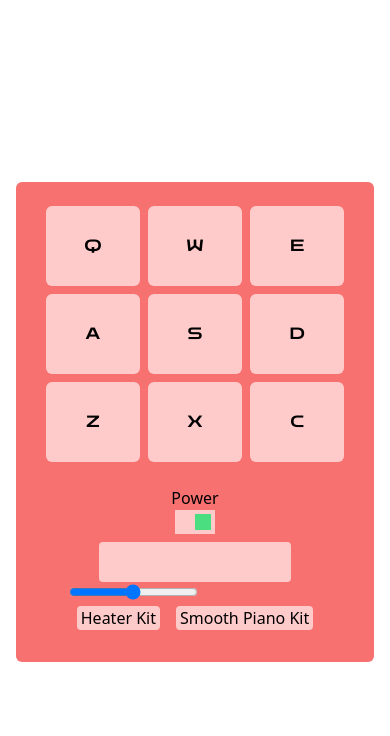
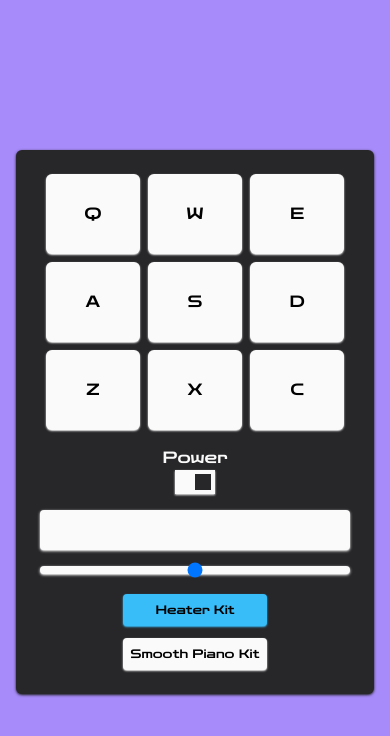
Before and after one commit to DikDns/fcc-front-end-development-projects, a React (Vite) app: page / in a window 390 px wide. Shown: the top 736 px of the page. Built offline with nearby package versions, Linux system fonts and the light colour scheme.

Commit message:
add: final UI

```diff
--- a/src/Drum.jsx
+++ b/src/Drum.jsx
@@ -65,27 +65,26 @@ function Drum() {
   const [currentPadBank, setCurrentPadBank] = useState(padBank[0]);
   const [display, setDisplay] = useState(`Heater Kit`);
   const [power, setPower] = useState(true);
-  const [sliderVal, setSliderVal] = useState(0.5);
+  const [sliderVal, setSliderVal] = useState(50);
 
   const handleSlider = (e) => {
     if (!power) return;
-    setSliderVal(() => e.target.value / 100);
+    setSliderVal(() => e.target.value);
   };
 
   useEffect(() => {
     const audios = document.querySelectorAll(`.clip`);
     if (!audios) return;
     audios.forEach((audio) => {
-      audio.volume = sliderVal;
+      audio.volume = sliderVal / 100;
     });
-    const vol = Math.round(sliderVal * 100);
-    setDisplay(() => `volume: ${vol}%`);
+    setDisplay(() => `volume: ${sliderVal}%`);
   }, [sliderVal]);
 
   const handlePadClick = (e) => {
     if (!power) return;
     if (!e.target.classList.contains("drum-pad")) return;
-    if (sliderVal === 0) {
+    if (sliderVal == 0) {
       setDisplay(() => `volume: muted`);
       return;
     }
@@ -96,6 +95,8 @@ function Drum() {
     );
     if (!namePad) return;
 
+    updateDrumPadDisplay(namePad.id);
+
     audio.currentTime = 0;
     audio.play();
 
@@ -105,7 +106,7 @@ function Drum() {
   useEffect(() => {
     const handlePadKeyDown = (e) => {
       if (!power) return;
-      if (sliderVal === 0) {
+      if (sliderVal == 0) {
         setDisplay(() => `volume: muted`);
         return;
       }
@@ -115,6 +116,8 @@ function Drum() {
       );
       if (!namePad) return;
       const audio = document.querySelector(`#${namePad.keyTrigger}`);
+
+      updateDrumPadDisplay(namePad.id);
 
       audio.currentTime = 0;
       audio.play();
@@ -153,14 +156,29 @@ function Drum() {
     setDisplay(() => ``);
   }, []);
 
+  const updateDrumPadDisplay = (namePadId = ``) => {
+    const btn = document.querySelector(`#${namePadId}`);
+    btn.classList.remove(`shadow-zinc-50`);
+    btn.classList.remove(`bg-zinc-50`);
+    btn.classList.add(`bg-sky-400`);
+    btn.classList.add(`shadow-sky-400`);
+
+    setTimeout(() => {
+      btn.classList.remove(`shadow-sky-400`);
+      btn.classList.remove(`bg-sky-400`);
+      btn.classList.add(`bg-zinc-50`);
+      btn.classList.add(`shadow-zinc-50`);
+    }, 100);
+  };
+
   return (
     <main
       id="drum-machine"
-      className={`flex min-h-screen items-center justify-center`}
+      className={`flex min-h-screen items-center justify-center bg-violet-400`}
     >
       <div
         id="drum-container"
-        className={`flex w-11/12 flex-col items-center justify-between rounded-md bg-red-400 p-4 sm:w-[600px] sm:flex-row`}
+        className={`flex w-11/12 flex-col items-center justify-between rounded-md bg-zinc-800 p-4 shadow shadow-zinc-800 sm:w-[600px] sm:flex-row`}
       >
         <div
           onClick={(e) => handlePadClick(e)}
@@ -173,7 +191,13 @@ function Drum() {
               key={kit.id}
               id={kit.id}
               type="button"
-              className={`drum-pad h-20 w-full rounded-md bg-red-200 font-display sm:w-28`}
+              className={
+                `drum-pad` +
+                ` ` +
+                `${
+                  !power ? `bg-zinc-400` : `bg-zinc-50`
+                } h-20 w-full rounded-md font-display shadow-sm shadow-zinc-50 transition-all duration-200 sm:w-28`
+              }
             >
               <audio
                 className={`clip`}
@@ -184,51 +208,69 @@ function Drum() {
             </button>
           ))}
         </div>
-        <div className={`flex flex-col items-center p-4`}>
+        <div
+          className={`flex w-full flex-col items-center p-2 sm:w-fit md:p-4`}
+        >
           <div
             onClick={(e) => handlePowerClick(e)}
             id="power"
-            className={`mb-2 flex flex-col items-center justify-center`}
+            className={`mb-2 flex flex-col items-center justify-center font-display text-zinc-50`}
           >
             Power
-            <div className={`h-6 w-10 cursor-pointer bg-red-200 p-1`}>
+            <div
+              className={`${
+                !power ? `bg-zinc-400` : `bg-zinc-50 shadow-zinc-50`
+              } h-6 w-10 cursor-pointer p-1 shadow-sm transition-all duration-200`}
+            >
               <div
                 className={`${
-                  power ? `float-right` : `float-left`
-                } h-full w-1/2 bg-green-400 transition-all duration-500`}
+                  power ? `translate-x-full` : ``
+                } h-full w-1/2 bg-zinc-800 transition-all duration-200`}
               ></div>
             </div>
           </div>
           <div
             id="display"
-            className={`text-md h-10 w-48 overflow-hidden rounded bg-red-200 text-center font-display leading-10 tracking-wide`}
+            className={`${
+              !power ? `bg-zinc-400` : `bg-zinc-50 shadow-zinc-50`
+            } text-md my-2 h-10 w-full overflow-hidden rounded text-center font-display leading-10 tracking-wide shadow transition-all duration-200 sm:w-48`}
           >
             {display}
           </div>
-          <div id="controls">
+          <div id="controls" className={`flex w-full flex-col items-center`}>
             <input
               type="range"
               min={0}
               max={100}
-              value={sliderVal * 100}
+              value={sliderVal}
               id="volume"
               onChange={(e) => handleSlider(e)}
+              className={`${
+                !power ? `bg-zinc-400` : `bg-zinc-50 shadow-zinc-50`
+              } my-2 h-2 w-full cursor-pointer appearance-none rounded shadow transition-all duration-200 focus:outline-none`}
             />
-            <div id="kit" onClick={(e) => handleKitClick(e)}>
-              <button
-                type="button"
-                id="heater-kit"
-                className={`mx-2 rounded bg-red-200 px-1`}
-              >
-                Heater Kit
-              </button>
-              <button
-                type="button"
-                id="smooth-piano-kit"
-                className={`mx-2 rounded bg-red-200 px-1`}
-              >
-                Smooth Piano Kit
-              </button>
+            <div
+              id="kit"
+              onClick={(e) => handleKitClick(e)}
+              className={`flex flex-col`}
+            >
+              {padBank.map((bank) => {
+                return (
+                  <button
+                    key={bank.id}
+                    id={bank.id}
+                    type="button"
+                    disabled={bank.id === currentPadBank.id}
+                    className={`${
+                      !power
+                        ? `bg-zinc-400`
+                        : `bg-zinc-50 shadow-zinc-50 disabled:bg-sky-400 disabled:shadow-sky-400`
+                    } mt-3 w-full rounded py-2 px-2 font-display text-xs shadow-sm transition-all duration-200`}
+                  >
+                    {bank.name}
+                  </button>
+                );
+              })}
             </div>
           </div>
         </div>
```
